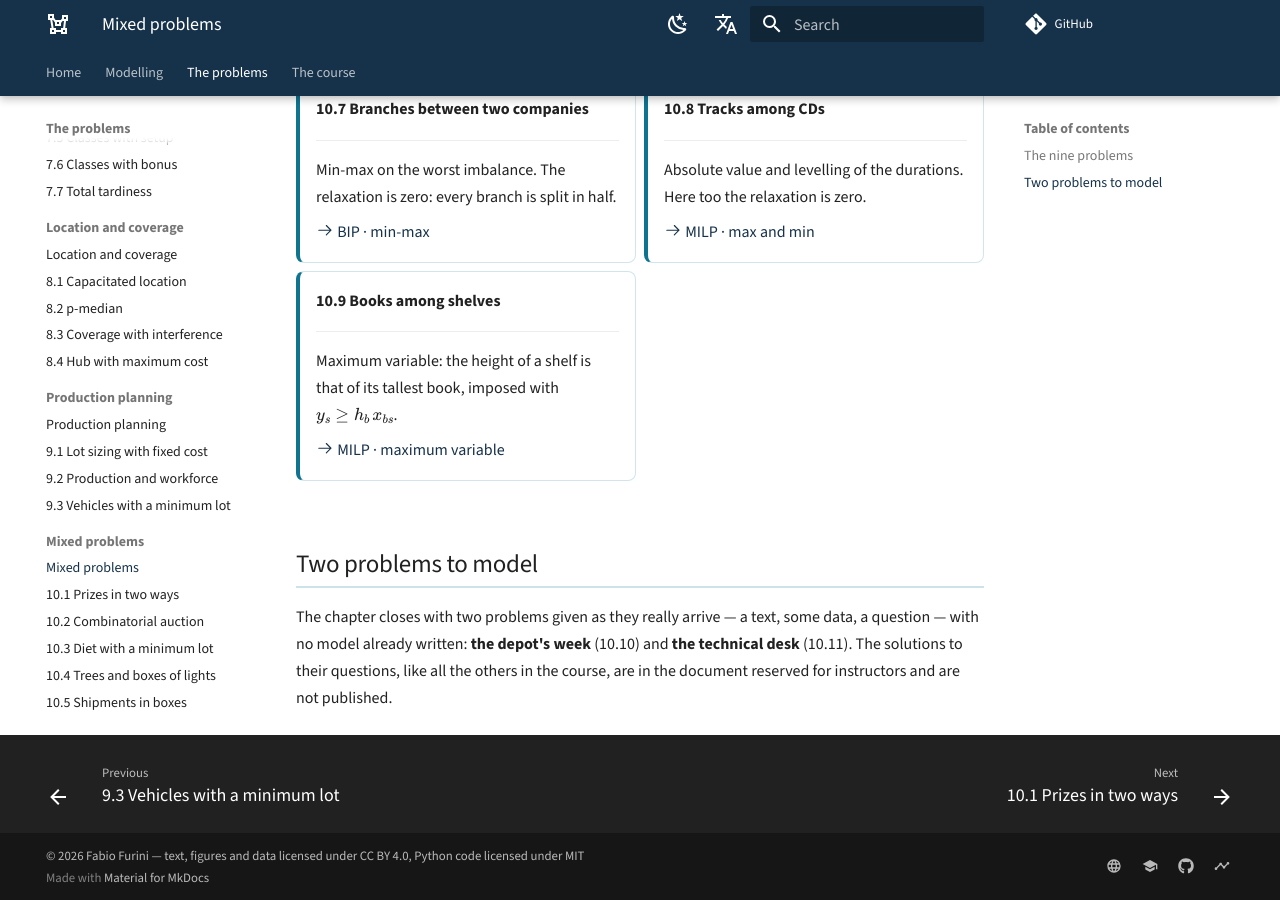
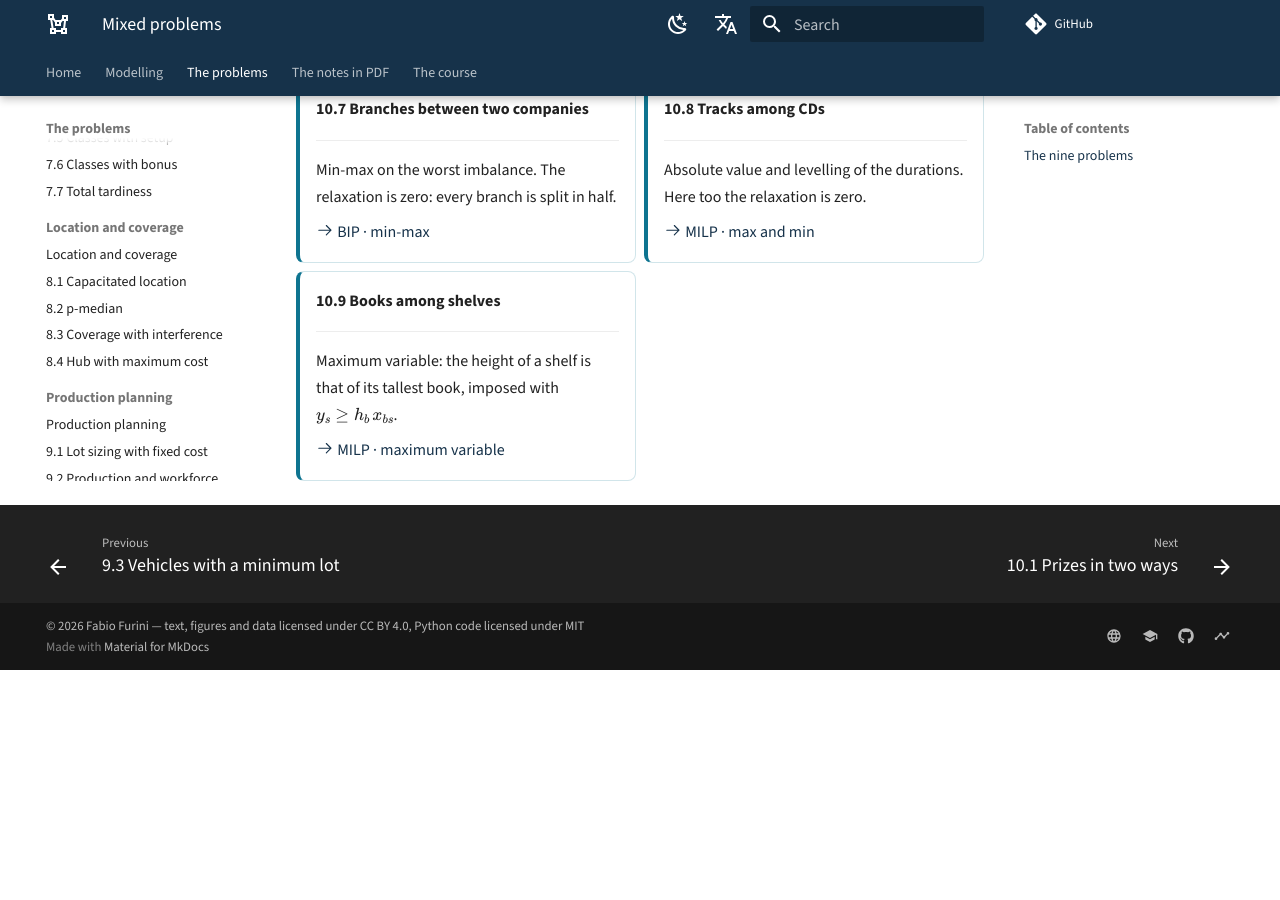
Before and after one commit to fabiofurini/mip-modelling, an MkDocs documentation site: the page built from docs/mixed.md, in a window 1280 px wide and 900 px high, scrolled down 1557 px. Built offline with MkDocs 1.6.1 and Material for MkDocs 9.7.7, drawn with Linux system fonts in a browser that asks for light colours; comment, search, counter and statistics services are not loaded; after the commit the page ends 2227 px from its top, so only the background shows below that.

Commit message:
The two problems hanging off chapter 10 are gone: the 20 and 20 list is there now
Volume V gathers all the problems to model, so chapter 10 ends with its nine
solved problems and nothing else. The section is gone from the chapter, from the
site page and from the family card.

The notes in PDF were the last entry inside "The course": they are now a
top-level entry in the menu, and the home page has two buttons at the top --- the
five volumes and the notebooks.

Co-Authored-By: Claude Opus 5 <noreply@anthropic.com>

```diff
--- a/docs/mixed.md
+++ b/docs/mixed.md
@@ -118,11 +118,3 @@ and put one half in each container, levelling everything.
     [:octicons-arrow-right-24: MILP · maximum variable](mixed-9.md)
 
 </div>
-
-## Two problems to model
-
-The chapter closes with two problems given as they really arrive — a text, some
-data, a question — with no model already written: **the depot's week** (10.10)
-and **the technical desk** (10.11). The solutions to their questions, like all
-the others in the course, are in the document reserved for instructors and are
-not published.
--- a/docs/problems.md
+++ b/docs/problems.md
@@ -54,7 +54,7 @@ additional modelling questions.
     The problems that have no family: alternative modes, minimum lots,
     containers, splitting and balancing. This is where the LP relaxation
     stops being useful and the dual bound must be found with combinatorial
-    arguments. Nine solved problems plus two to model.
+    arguments. Nine solved problems.
 
     [:octicons-arrow-right-24: The nine problems](mixed.md)
 
--- a/mkdocs.yml
+++ b/mkdocs.yml
@@ -162,7 +162,7 @@ nav:
           - 10.7 Branches across two companies: mixed-7.md
           - 10.8 Songs across CDs: mixed-8.md
           - 10.9 Books across shelves: mixed-9.md
+  - The notes in PDF: downloads.md
   - The course:
       - organization.md
       - Notebooks in Colab: notebooks.md
-      - Downloads: downloads.md
```
Also changed, not shown: docs/index.md (+3 -0 lines), 2 other files.
